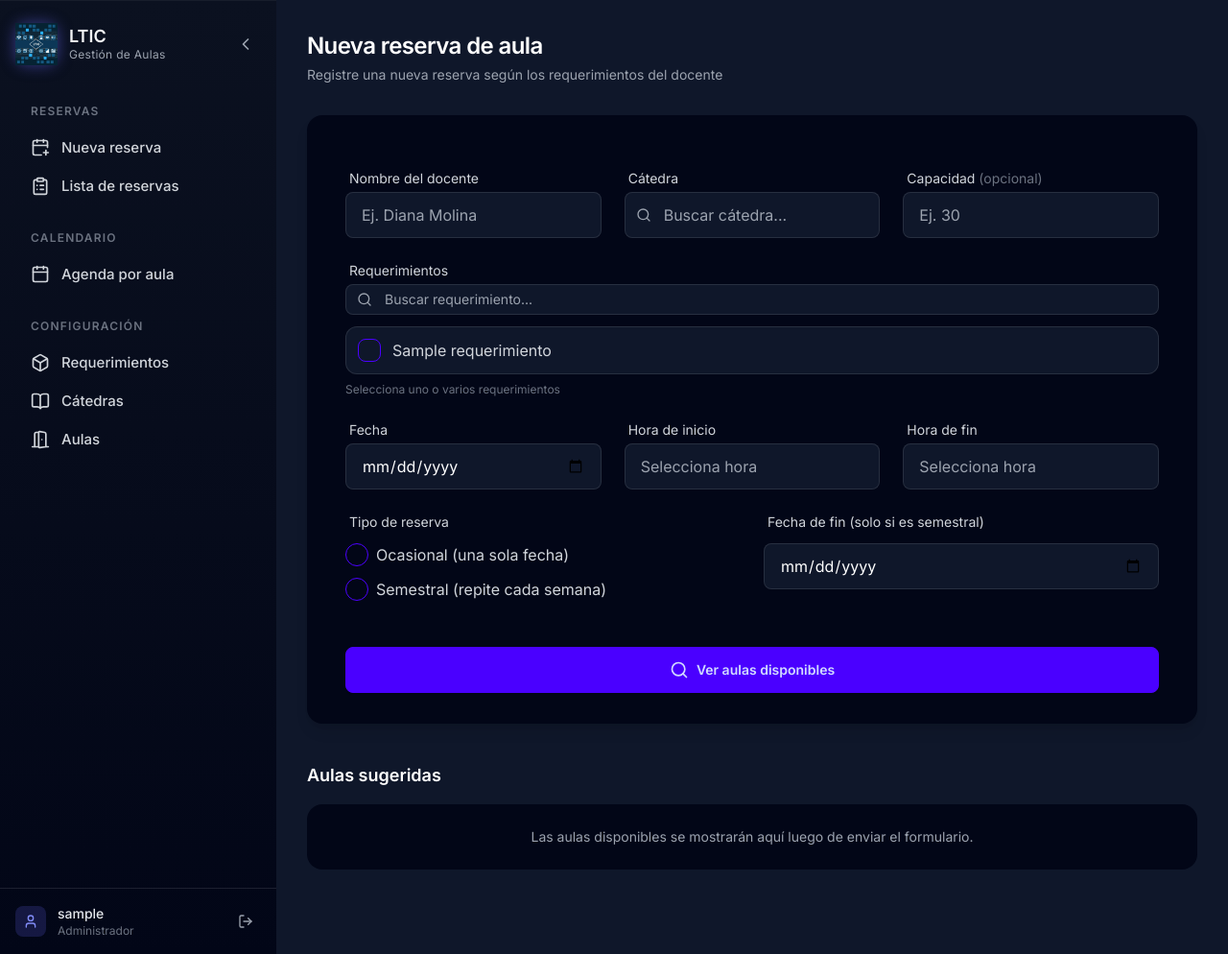
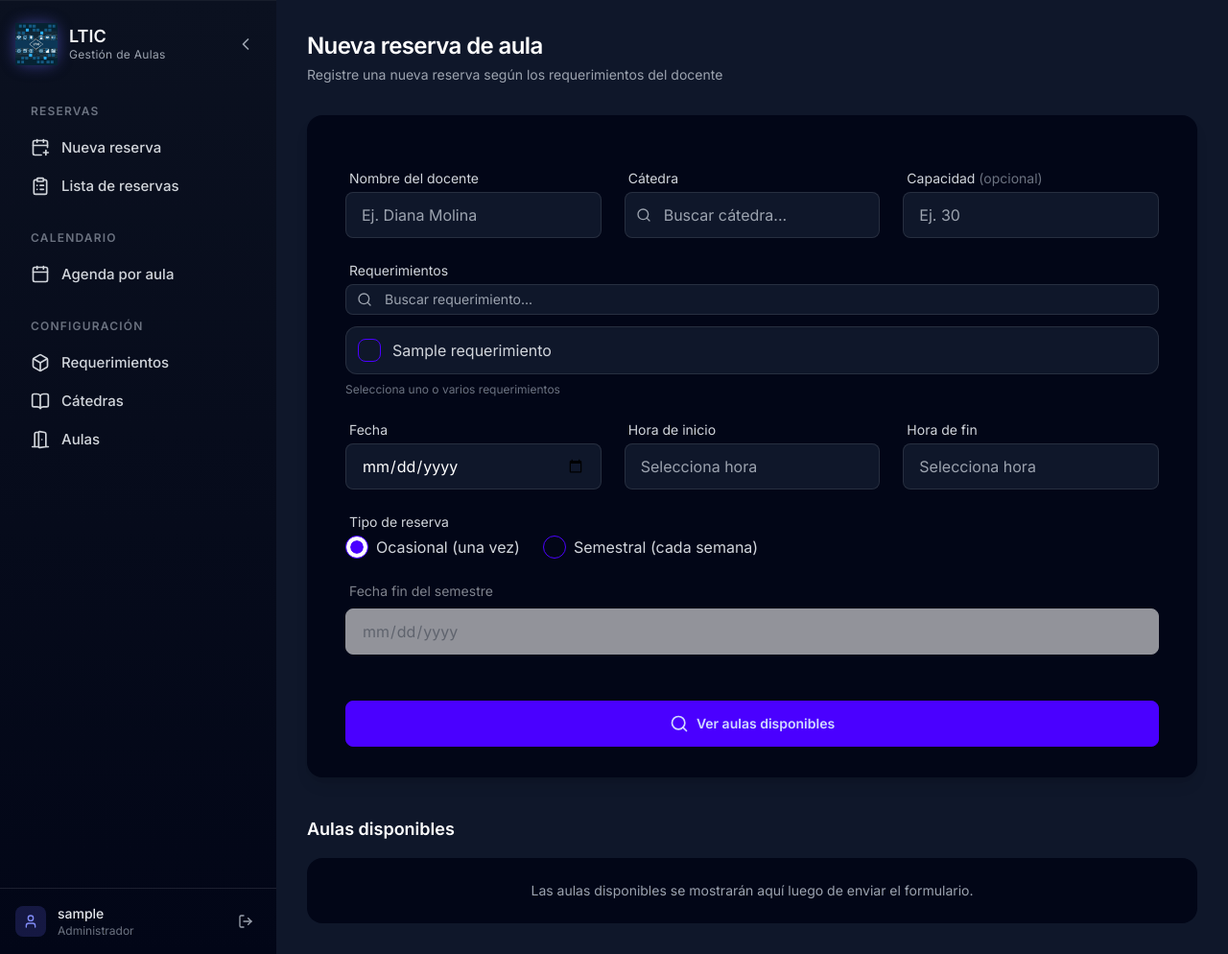
Before and after one commit to mateorapt23/reservas-aulas-puce, a Django app: page /reservas/nueva/ in a window 1280 px wide. Shown: the whole page at 96% size. Run offline with Django 5.2, Linux system fonts and the light colour scheme; a user stored in the database is signed in; tables that the repository leaves empty hold one stand-in row (values such as "Sample post"); parts of the project's set-up code (start-up, migrations or seed data) failed here and were passed over; some libraries are stand-ins or nearby versions.

Commit message:
cambios completados

```diff
--- a/reservas/static/reservas/agenda_por_aula.js
+++ b/reservas/static/reservas/agenda_por_aula.js
@@ -137,7 +137,7 @@ document.addEventListener('DOMContentLoaded', function() {
                             <div class="reserva-normal">
                                 <div class="font-bold">${r.docente}</div>
                                 <div>${r.catedra}</div>
-                                <div style="font-size: 10px; opacity: 0.8;">${r.requerimientos.join(', ')}</div>
+                                <div style="font-size: 10px; background: rgba(255, 255, 255, 0.15); padding: 3px 5px; border-radius: 3px; margin-top: 4px; font-weight: 500;">${r.requerimientos.join(', ')}</div>
                             </div>
                         `;
                     }
--- a/reservas/templates/reservas/nueva_reserva.html
+++ b/reservas/templates/reservas/nueva_reserva.html
@@ -200,43 +200,40 @@
                         </div>
                     </div>
 
-                    <!-- TIPO + FIN SEMESTRE -->
-                    <div class="grid grid-cols-1 lg:grid-cols-2 gap-6">
-                        <!-- TIPO -->
+                    <!-- TIPO DE RESERVA -->
                     <div>
-                            <label class="label pb-3">
+                        <label class="label pb-1">
                             <span class="label-text text-gray-300">Tipo de reserva</span>
                         </label>
-                            <div class="flex flex-col gap-3">
+
+                        <div class="flex gap-6">
                             <label class="flex items-center gap-2 text-gray-300 cursor-pointer">
                                 <input type="radio"
                                        name="tipo"
                                        value="ocasional"
-                                           required
-                                           {% if request.POST.tipo == 'ocasional' %}checked{% endif %}
-                                           class="radio radio-primary">
-                                    <span>Ocasional (una sola fecha)</span>
+                                       class="radio radio-primary"
+                                       {% if request.POST.tipo == "ocasional" or not request.POST.tipo %}checked{% endif %}>
+                                <span>Ocasional (una vez)</span>
                             </label>
+
                             <label class="flex items-center gap-2 text-gray-300 cursor-pointer">
                                 <input type="radio"
                                        name="tipo"
                                        value="semestral"
-                                           required
-                                           {% if request.POST.tipo == 'semestral' %}checked{% endif %}
-                                           class="radio radio-primary">
-                                    <span>Semestral (repite cada semana)</span>
+                                       class="radio radio-primary"
+                                       {% if request.POST.tipo == "semestral" %}checked{% endif %}>
+                                <span>Semestral (cada semana)</span>
                             </label>
                         </div>
-                        </div>
 
-                        <!-- FIN SEMESTRE -->
-                        <div id="fin-semestre-wrapper">
-                            <label class="label pb-2">
-                                <span class="label-text text-gray-300">Fecha de fin (solo si es semestral)</span>
+                        <div id="fin-semestre-wrapper" class="mt-4 opacity-60">
+                            <label class="label pb-1">
+                                <span class="label-text text-gray-300">Fecha fin del semestre</span>
                             </label>
                             <input type="date"
                                    name="fin_semestre"
                                    id="fin_semestre"
+                                   disabled
                                    min="{% now 'Y-m-d' %}"
                                    value="{{ request.POST.fin_semestre }}"
                                    class="input input-bordered w-full bg-[#0f172a] border-white/10 text-white text-base mt-1"/>
@@ -259,26 +256,17 @@
             {% if aulas %}
             <div id="resultados" class="mt-10">
                 <h2 class="text-lg font-semibold text-white mb-4">
-                    Aulas sugeridas
+                    Aulas disponibles
                 </h2>
-
-                {% if mostrar_aviso_ninguno %}
-                <div class="mb-4 flex items-start gap-3 bg-red-500/10 border border-red-500/30 rounded-xl px-4 py-3">
-                    <svg class="w-5 h-5 text-red-400 mt-0.5 shrink-0" fill="none" stroke="currentColor" viewBox="0 0 24 24">
-                        <path stroke-linecap="round" stroke-linejoin="round" stroke-width="2" d="M12 9v3.75m9.303 3.376a12 12 0 11-15.094-5.573M11.25 5.25h.008v.008H11.25V5.25z"/>
-                    </svg>
-                    <p class="text-sm text-red-300">
-                        Ninguna aula tiene los requerimientos solicitados. Las aulas mostradas no coinciden con ninguno — cualquier aula se puede alimentar de este/estos requerimientos.
-                    </p>
-                </div>
-                {% endif %}
 
                 <div class="space-y-4">
 
                     {% for aula in aulas %}
 
                     <div class="bg-[#020617] rounded-2xl p-6 flex flex-col lg:flex-row lg:items-center gap-4 lg:gap-8
-                              border border-white/10 hover:border-white/20 transition">
+                              border border-white/10 hover:border-white/20 transition
+                              {% if aula.ninguno_coincide %}border-red-500/30 bg-red-500/5{% endif %}
+                              {% if aula.completamente_llena %}border-orange-500/30 bg-orange-500/5{% endif %}">
 
                         <!-- INFO -->
                         <div class="flex-1 space-y-2">
@@ -370,7 +388,7 @@
             <!-- PLACEHOLDER ANTES DE BUSCAR -->
             <div class="mt-10">
                 <h2 class="text-lg font-semibold text-white mb-4">
-                    Aulas sugeridas
+                    Aulas disponibles
                 </h2>
 
                 <div class="bg-[#020617] rounded-2xl p-6 text-gray-400 text-sm text-center">
--- a/reservas/views.py
+++ b/reservas/views.py
@@ -40,20 +40,19 @@ def nueva_reserva(request):
         req_ids = request.POST.getlist('requerimientos')
         capacidad_filtro = request.POST.get('capacidad', '').strip()
 
-        # LÓGICA DE FILTRADO
+        # 🔥 NUEVA LÓGICA: MOSTRAR TODAS LAS AULAS, ORDENADAS POR PRIORIDAD
         todas_las_aulas = Aula.objects.all()
-        mostrar_aviso_ninguno = False
 
         if req_ids:
-            aulas_validas = []       # tienen todos, algunos o están vacías
-            aulas_ninguno = []       # tienen reqs pero ninguno coincide (fallback)
             reqs_solicitados = set(int(req_id) for req_id in req_ids)
 
+            # Procesar TODAS las aulas y clasificarlas
             for aula in todas_las_aulas:
                 reqs_del_aula = set(aula.requerimientos.values_list('id', flat=True))
                 coincidencias = len(reqs_del_aula.intersection(reqs_solicitados))
                 total_reqs_aula = len(reqs_del_aula)
 
+                # Verificar choque de horario
                 choque = Reserva.objects.filter(
                     aula=aula,
                     fecha=fecha,
@@ -61,35 +60,57 @@ def nueva_reserva(request):
                     hora_fin__gt=hora_inicio
                 ).exists()
 
+                # 🔥 VERIFICAR SI EL AULA ESTÁ COMPLETAMENTE LLENA EN ESA FECHA
+                # Obtener todas las reservas del aula en esa fecha
+                reservas_del_dia = Reserva.objects.filter(
+                    aula=aula,
+                    fecha=fecha
+                ).order_by('hora_inicio')
+
+                # Calcular tiempo total ocupado
+                tiempo_ocupado_minutos = 0
+                for reserva in reservas_del_dia:
+                    # Convertir horas a minutos desde medianoche
+                    inicio_mins = reserva.hora_inicio.hour * 60 + reserva.hora_inicio.minute
+                    fin_mins = reserva.hora_fin.hour * 60 + reserva.hora_fin.minute
+                    tiempo_ocupado_minutos += (fin_mins - inicio_mins)
+
+                # Horario disponible: 7:00 (420 min) a 21:00 (1260 min) = 840 minutos total (14 horas)
+                tiempo_total_disponible = 840  # 14 horas * 60 minutos
+                aula.completamente_llena = tiempo_ocupado_minutos >= tiempo_total_disponible
+
+                # Clasificar el aula
                 aula.choque = choque
                 aula.coincidencias = coincidencias
-                aula.tiene_todos = coincidencias == len(reqs_solicitados)
+                aula.tiene_todos = coincidencias == len(reqs_solicitados) and len(reqs_solicitados) > 0
                 aula.tiene_algunos = coincidencias > 0 and not aula.tiene_todos
                 aula.sin_requerimientos = total_reqs_aula == 0
                 aula.ninguno_coincide = total_reqs_aula > 0 and coincidencias == 0
 
-                if coincidencias > 0 or total_reqs_aula == 0:
-                    aulas_validas.append(aula)
-                elif total_reqs_aula > 0 and coincidencias == 0:
-                    aulas_ninguno.append(aula)
+                # 🔥 AGREGAR TODAS LAS AULAS (sin filtrar ninguna)
+                aulas_filtradas.append(aula)
 
-            # Si no hay aulas válidas, usar fallback de "ninguno coincide"
-            if not aulas_validas and aulas_ninguno:
-                aulas_validas = aulas_ninguno
-                mostrar_aviso_ninguno = True
-
-            # Ordenar según prioridad
+            # 🔥 ORDENAR SEGÚN PRIORIDAD (MEJORADO)
             def sort_key(a):
+                # Prioridad 1: Tiene TODOS los requerimientos
                 if a.tiene_todos:
                     req_priority = 0
+                    coincidencias_negativas = 0  # No importa el número
+                # Prioridad 2: Tiene ALGUNOS requerimientos (MAYOR A MENOR)
                 elif a.tiene_algunos:
                     req_priority = 1
+                    # Negativo para ordenar de MAYOR a MENOR
+                    coincidencias_negativas = -a.coincidencias
+                # Prioridad 3: NO tiene requerimientos (aula vacía)
                 elif a.sin_requerimientos:
                     req_priority = 2
-                else:
-                    req_priority = 3  # ninguno coincide (fallback)
+                    coincidencias_negativas = 0
+                # Prioridad 4: Tiene requerimientos pero NINGUNO coincide
+                else:  # a.ninguno_coincide
+                    req_priority = 3
+                    coincidencias_negativas = 0
 
-                # Capacidad: si se proporcionó, usar diferencia absoluta como 2da prioridad
+                # Segunda prioridad: Capacidad (si se especificó)
                 if capacidad_filtro:
                     try:
                         cap_pedida = int(capacidad_filtro)
@@ -100,9 +121,11 @@ def nueva_reserva(request):
                 else:
                     cap_diff = 0
 
-                return (req_priority, cap_diff, a.choque)
+                # Tercera prioridad: Sin choque primero
+                return (req_priority, coincidencias_negativas, cap_diff, a.choque)
 
-            aulas_filtradas = sorted(aulas_validas, key=sort_key)
+            aulas_filtradas = sorted(aulas_filtradas, key=sort_key)
+
         else:
             # Sin requerimientos, mostrar todas las aulas
             for aula in todas_las_aulas:
@@ -112,6 +135,21 @@ def nueva_reserva(request):
                     hora_inicio__lt=hora_fin,
                     hora_fin__gt=hora_inicio
                 ).exists()
+
+                # 🔥 VERIFICAR SI EL AULA ESTÁ COMPLETAMENTE LLENA
+                reservas_del_dia = Reserva.objects.filter(
+                    aula=aula,
+                    fecha=fecha
+                ).order_by('hora_inicio')
+
+                tiempo_ocupado_minutos = 0
+                for reserva in reservas_del_dia:
+                    inicio_mins = reserva.hora_inicio.hour * 60 + reserva.hora_inicio.minute
+                    fin_mins = reserva.hora_fin.hour * 60 + reserva.hora_fin.minute
+                    tiempo_ocupado_minutos += (fin_mins - inicio_mins)
+
+                tiempo_total_disponible = 840
+                aula.completamente_llena = tiempo_ocupado_minutos >= tiempo_total_disponible
 
                 aula.choque = choque
                 aula.coincidencias = 0
@@ -146,7 +184,6 @@ def nueva_reserva(request):
         'reservas_aula': reservas_aula,
         'req_seleccionados': req_ids,
         'horas': horas,
-        'mostrar_aviso_ninguno': mostrar_aviso_ninguno if request.method == "POST" else False,
     }
 
     return render(request, 'reservas/nueva_reserva.html', context)
```
Also changed, not shown: other parts of reservas/templates/reservas/nueva_reserva.html (+33 -3 lines), calendario/templates/calendario/agenda_por_aula.html (+6 -2 lines). Lines whose indentation alone changed are shown as unchanged.
